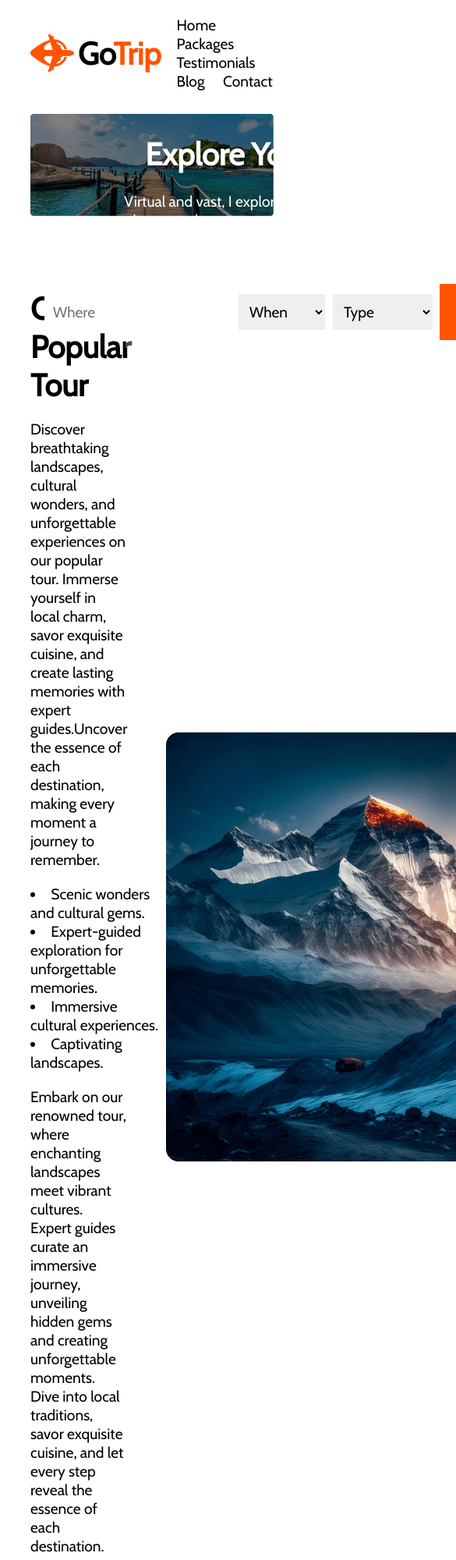
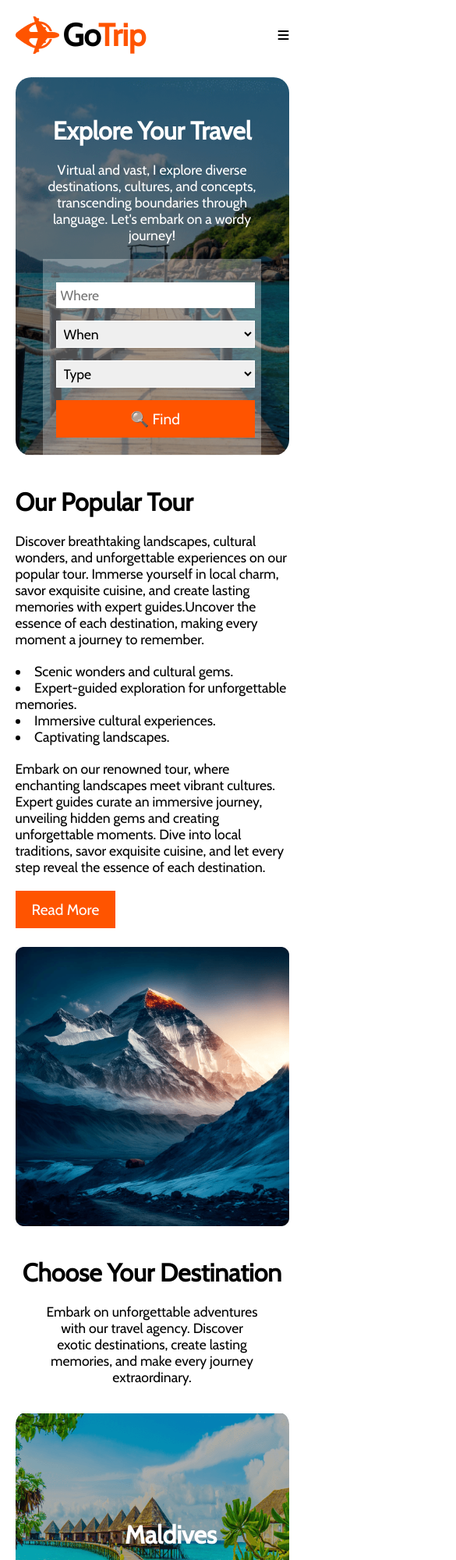
Before and after one commit to yeasinbinali/go-trip, a plain HTML site: page index.html in a window 390 px wide. Shown: the top 2000 px of the page at 78% size, 585 px wide, since content can reach past the window. Drawn offline with nearby package versions, Linux system fonts and the light colour scheme.

Commit message:
header-destination-popular-tour responsive

```diff
--- a/index.html
+++ b/index.html
@@ -32,6 +32,7 @@
                 <a href="">Testimonials</a>
                 <a href="">Blog</a>
                 <a href="">Contact</a>
+                <i id="hamburger-icon" class="fa fa-bars"></i>
             </nav>
         </section>
         <!-- header image container -->
@@ -63,7 +64,7 @@
                         </select>
                     </div>
                     <div>
-                        <button class="button"> &#128269; Find</button>
+                        <button id="responsive-btn" class="button"> &#128269; Find</button>
                     </div>
                 </div>
             </div>
@@ -112,11 +113,11 @@
                 </div>
                 <div class="destination-third">
                     <img src="./Images/italy.png" alt="destination">
-                    <h2 class="destination-name">Italy</h2>
+                    <h2 class="destination-name">Barcelona</h2>
                 </div>
                 <div class="destination-forth">
                     <img src="./Images/srilanka.png" alt="destination">
-                    <h2 class="destination-name">Srilanka</h2>
+                    <h2 class="destination-name">Sri Lanka</h2>
                 </div>
                 <div class="destination-fifth">
                     <img src="./Images/kashmir.png" alt="destination">
@@ -124,11 +125,11 @@
                 </div>
                 <div class="destination-sixth">
                     <img src="./Images/sundarban.png" alt="destination">
-                    <h2 class="destination-name">Sundarban</h2>
+                    <h2 class="destination-name">California</h2>
                 </div>
                 <div class="destination-seventh">
                     <img src="./Images/chattogram.png" alt="destination">
-                    <h2 class="destination-name">Chattogram</h2>
+                    <h2 class="destination-name">Thailand</h2>
                 </div>
             </div>
         </section>
--- a/styles/style.css
+++ b/styles/style.css
@@ -6,7 +6,8 @@
     font-family: 'Cabin', sans-serif;
 }
 
-header, main {
+header,
+main {
     width: 80%;
     margin: 0 auto;
 }
@@ -16,6 +17,8 @@ header, main {
     --header-size: 2.5em;
     --text-size: 1.2em;
     --bg-color: rgba(255, 255, 255, 0.30);
+    --responsive-header-size: 2em;
+    --responsive-text-size: 1.1em;
 }
 
 ::selection {
@@ -61,12 +64,17 @@ header, main {
     color: black;
 }
 
+#hamburger-icon {
+    display: none;
+}
+
 /* header style */
 .header-container {
     position: relative;
     text-align: center;
     margin-bottom: 90px;
 }
+
 .header-image {
     width: 100%;
     filter: brightness(50%);
@@ -99,7 +107,8 @@ header, main {
     margin: 0 auto;
 }
 
-input, select {
+input,
+select {
     padding: 10px;
     font-size: var(--text-size);
     margin-left: 8px;
@@ -258,6 +267,7 @@ input, select {
     border: 1px solid rgb(223, 223, 223);
     padding: 15px 25px;
 }
+
 .feature-content-three {
     background-color: rgba(251, 181, 99, 0.05);
     grid-column: 4/span 6;
@@ -269,33 +279,41 @@ input, select {
 .article-container {
     margin-bottom: 90px;
 }
+
 .article-header {
     font-size: var(--header-size);
     text-align: center;
 }
+
 .article-description {
     font-size: var(--text-size);
     width: 70%;
     margin: 24px auto 36px auto;
     text-align: center;
 }
+
 .cart-container {
     display: grid;
     grid-template-columns: repeat(3, 1fr);
     gap: 30px;
 }
+
 .cart-item {
     border: 1px solid rgb(223, 223, 223);
 }
+
 .cart-item img {
     width: 100%;
 }
+
 .cart-content {
     padding: 25px;
 }
+
 .cart-header {
     margin-top: 5px;
 }
+
 .cart-description {
     margin: 20px 0;
 }
@@ -307,35 +325,43 @@ input, select {
     gap: 30px;
     margin-bottom: 90px;
 }
+
 .newsletter-content {
     grid-column: 1/span 5;
 }
+
 .newsletter-header {
     font-size: var(--header-size);
     margin-top: 25px;
 }
+
 .newsletter-description {
     font-size: var(--text-size);
     margin: 15px 0;
 }
+
 .newsletter-input {
     border: 1px solid gray;
     margin-left: 0;
     width: 100%;
     margin-bottom: 20px;
 }
+
 #newsletter-btn {
     width: 100%;
     margin-left: 0;
 }
+
 .newsletter-image {
     width: 100%;
     grid-column: 6/span 7;
     position: relative;
 }
+
 .newsletter-image img {
     width: 100%;
 }
+
 .newsletter-save {
     background-color: var(--primary-color);
     color: white;
@@ -347,10 +373,12 @@ input, select {
     right: 0;
     transform: rotate(-20deg);
 }
-.newsletter-save > p {
+
+.newsletter-save>p {
     font-size: var(--text-size);
 }
-.newsletter-save > h2 {
+
+.newsletter-save>h2 {
     font-weight: normal;
 }
 
@@ -359,28 +387,209 @@ input, select {
     background-color: rgba(19, 19, 24, 0.05);
     text-align: center;
 }
+
 .footer-main {
     padding: 110px 0;
 }
+
 .footer-content {
     display: flex;
     justify-content: center;
     align-items: center;
 }
+
 .footer-description {
     width: 60%;
     margin: 20px auto;
     font-size: var(--text-size);
 }
-.social-media-container img{
+
+.social-media-container img {
     width: 24px;
     height: 24px;
     margin-left: 10px;
 }
+
 hr {
     width: 60%;
     margin: 30px auto;
 }
+
 .footer-last {
     font-size: var(--text-size);
 }
+
+
+
+/* Use Media query for mobile devices */
+
+@media screen and (max-width: 600px) {
+
+    /* centered style */
+    header,
+    main {
+        width: 90%;
+        margin: 0 auto;
+    }
+
+    /* navbar item */
+    .navbar-item a {
+        display: none;
+    }
+
+    #hamburger-icon {
+        display: block;
+    }
+
+    .header-container {
+        margin-bottom: 36px;
+    }
+
+    .header-content {
+        position: absolute;
+        top: 10%;
+    }
+
+    .header-name {
+        font-size: var(--responsive-header-size);
+    }
+
+    .header-description {
+        font-size: var(--responsive-text-size);
+        width: 80%;
+        margin: 20px auto;
+        text-align: center;
+    }
+
+    .header-image {
+        height: 485px;
+        filter: brightness(50%);
+        object-fit: cover;
+        border-radius: 20px;
+    }
+
+    .input-container {
+        width: 80%;
+    }
+
+    input,
+    select {
+        padding: 5px;
+        font-size: var(--responsive-text-size);
+        margin-bottom: 16px;
+        width: 255px;
+    }
+
+    .input-container {
+        display: flex;
+        flex-direction: column;
+        background-color: var(--bg-color);
+        padding: 30px;
+    }
+
+    #responsive-btn {
+        width: 255px;
+    }
+
+
+    /* our popular tour style */
+    .popular-tour-container {
+        display: flex;
+        flex-direction: column;
+        margin-bottom: 36px;
+    }
+
+    .popular-tour-content {
+        margin-bottom: 24px;
+    }
+
+    .popular-tour-header {
+        font-size: var(--responsive-header-size);
+    }
+
+    .popular-tour-description {
+        font-size: var(--responsive-text-size);
+        margin: 20px 0;
+        padding-right: 0;
+    }
+
+    .popular-tour-image img {
+        width: 100%;
+    }
+
+    .popular-tour-list {
+        font-size: var(--responsive-text-size);
+    }
+
+    /* destination style */
+     .destination-container {
+        text-align: center;
+        margin-bottom: 36px;
+    }
+
+    .destination-header {
+        font-size: var(--responsive-header-size);
+    }
+
+    .destination-description {
+        font-size: var(--responsive-text-size);
+        width: 80%;
+        margin: 20px auto 36px auto;
+    }
+
+    .destination-image-container img {
+        width: 100%;
+        height: 300px;
+        filter: brightness(90%);
+    }
+
+
+    .destination-image-container {
+        display: grid;
+        grid-template-columns: repeat(12, 1fr);
+        gap: 16px;
+    }
+
+    .destination-one {
+        grid-column: 1/span 12;
+        position: relative;
+    }
+
+    .destination-second {
+        grid-column: 1/span 12;
+        position: relative;
+    }
+
+    .destination-third {
+        grid-column: 1/span 12;
+        position: relative;
+    }
+
+    .destination-forth {
+        grid-column: 1/span 12;
+        position: relative;
+    }
+
+    .destination-fifth {
+        grid-column: 1/span 12;
+        position: relative;
+    }
+
+    .destination-sixth {
+        grid-column: 1/span 12;
+        position: relative;
+    }
+
+    .destination-seventh {
+        grid-column: 1/span 12;
+        position: relative;
+    }
+
+    .destination-name {
+        font-size: var(--responsive-header-size);
+        position: absolute;
+        top: 45%;
+        left: 40%;
+        color: white;
+    }
+}
```
